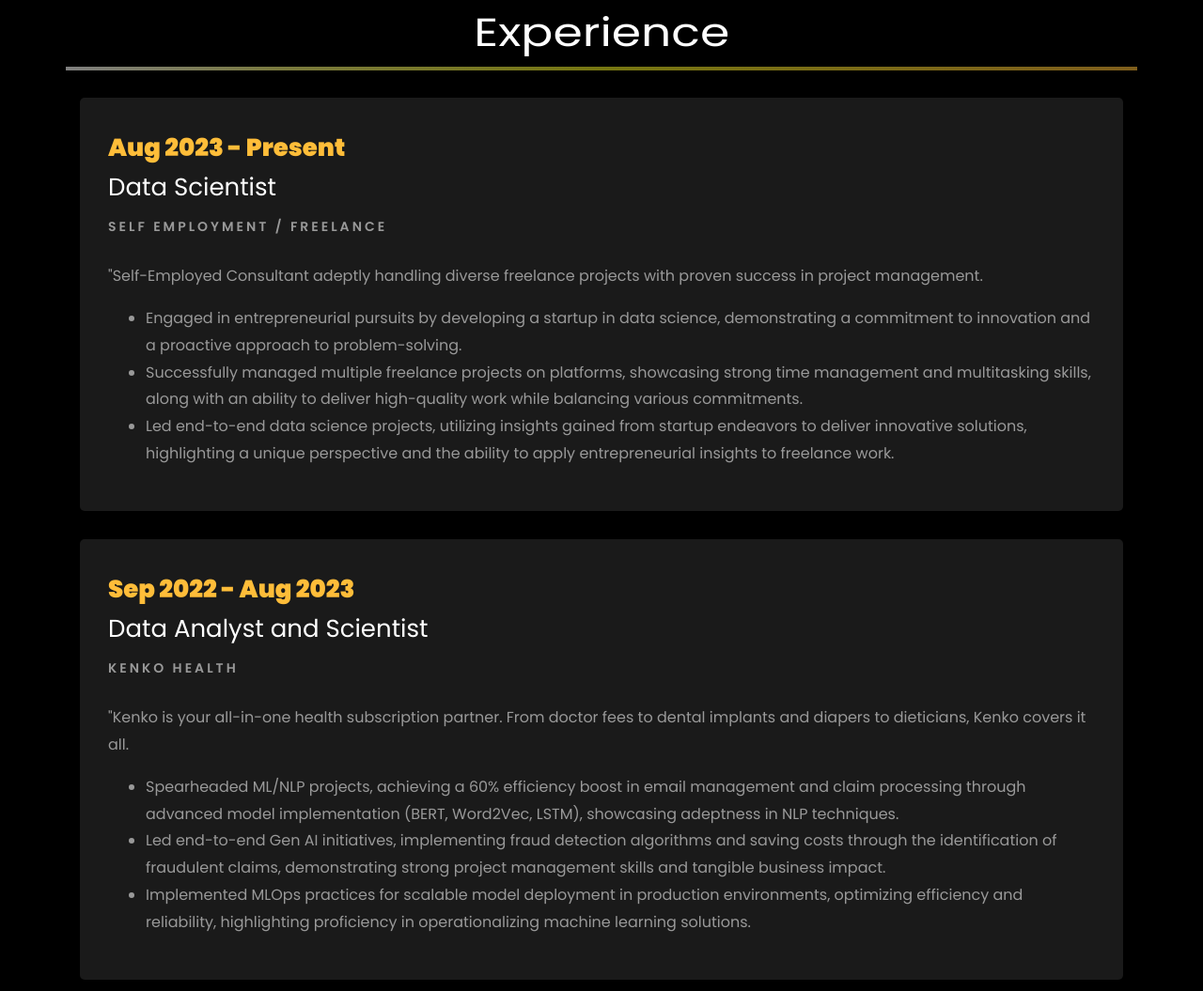
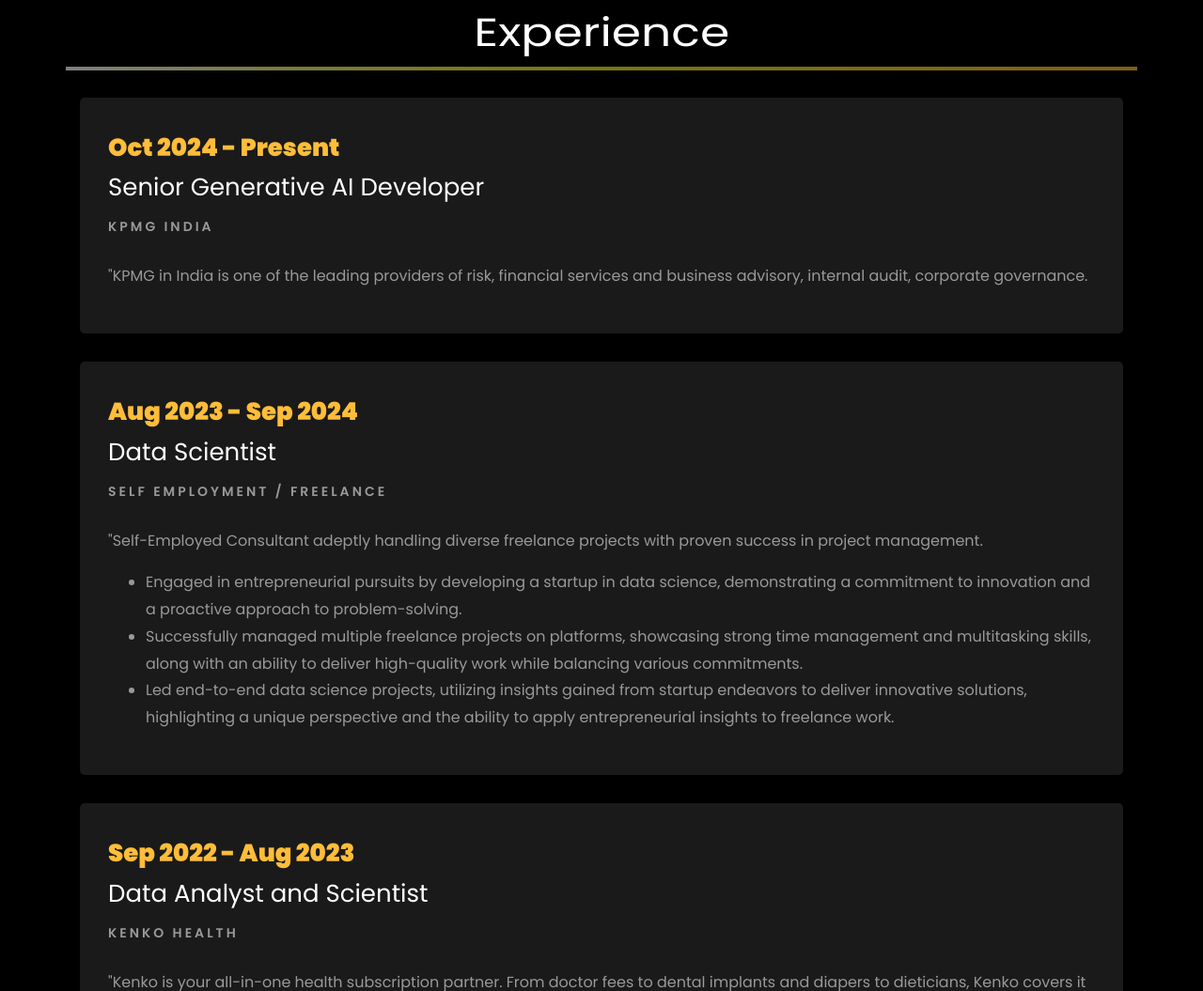
Before and after one commit to chirucharanTS/Chiru_Charan_TS_Portfolio, a plain HTML site: page index.html in a window 1280 px wide. Shown: the part 2300-3355 px from the top of the page at 94% size. Drawn offline with Linux system fonts and the light colour scheme; files whose address does not match are found by name.

Commit message:
Update index.html

```diff
--- a/index.html
+++ b/index.html
@@ -302,7 +302,7 @@
 								<ul class="about-info mt-4 px-md-0 px-2">
 									<li class="d-flex"><span>Profile:</span> <span>Data Science &amp; Analytics</span></li>
 									<!-- <li class="d-flex"><span>Domain:</span> <span>Ecommerce, Health Care, BFSI &amp; Digital Marketing</span></li> -->
-									<li class="d-flex"><span>Education:</span> <span>Bachelor of Engineering</span></li>
+									<li class="d-flex"><span>Education:</span> <span>Bachelor of Technology</span></li>
 									<li class="d-flex"><span>Language:</span> <span>English, Kannada, Telugu, Hindi</span></li>
 									<li class="d-flex"><span>BI Tools:</span> <span>Metabase, Superset apache, Microsoft Power BI &amp; Tableau</span></li>
 									<li class="d-flex"><span>Programming:</span> <span>Python, SQL &amp; C</span></li>
@@ -316,7 +316,7 @@
 										Data Storage and Access -(Gspread, Pandahouse),
 										Data Science Operations - (MLOps, Faiss, Streamlit),
 										Cloud and AI Models - (Google Palm LLM, OpenAI) &amp; Others - (math)</span></li>
-									<li class="d-flex"><span>Interest:</span> <span>Traveling, Travel Photography, Teaching</span></li>
+									<li class="d-flex"><span>Interest:</span> <span>Traveling, Reading</span></li>
 
 								</ul>
 							</div>
@@ -360,7 +360,23 @@
 		<div class="row">
 			<div class="col-md-12">
 				<div class="resume-wrap ftco-animate">
-					<span class="date">Aug 2023 - Present</span>
+					<span class="date"> Oct 2024 - Present</span>
+					<h2>Senior Generative AI Developer</h2>
+					<span class="position"> KPMG India</span>
+					<p class="mt-4">"KPMG in India is one of the leading providers of risk, financial services and business advisory, internal audit, corporate governance.</p>
+					<ul>
+						<!-- <li>Spearheaded ML/NLP projects, achieving a 60% efficiency boost in email management and claim processing through advanced model implementation (BERT, Word2Vec, LSTM), showcasing adeptness in NLP techniques.</li>
+						<li>Led end-to-end Gen AI initiatives, implementing fraud detection algorithms and saving costs through the identification of fraudulent claims, demonstrating strong project management skills and tangible business impact.</li>
+						<li>Implemented MLOps practices for scalable model deployment in production environments, optimizing efficiency and reliability, highlighting proficiency in operationalizing machine learning solutions.</li> -->
+					</ul>
+				</div>
+			</div>
+		</div>
+
+		<div class="row">
+			<div class="col-md-12">
+				<div class="resume-wrap ftco-animate">
+					<span class="date">Aug 2023 - Sep 2024</span>
 					<h2>Data Scientist</h2>
 					<span class="position">Self Employment / Freelance</span>
 					<p class="mt-4">"Self-Employed Consultant adeptly handling diverse freelance projects with proven success in project management.</p>
```
